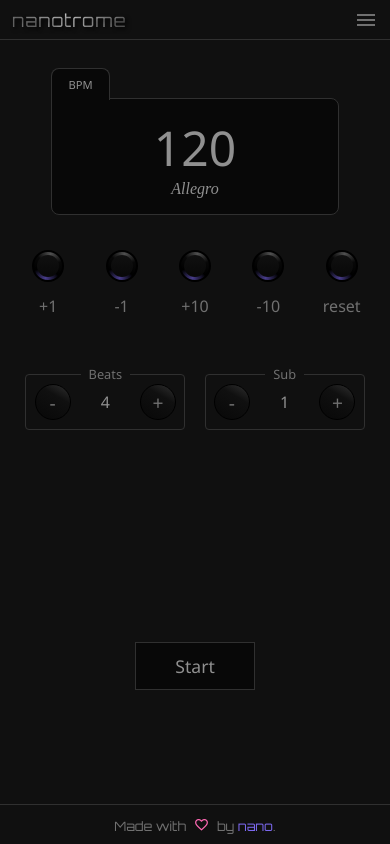
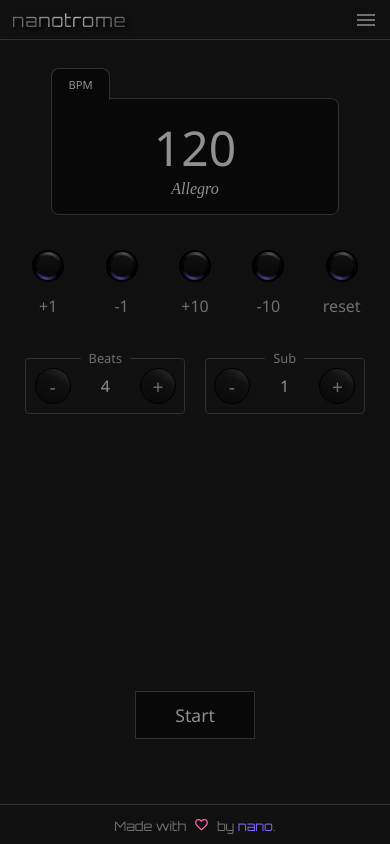
Before and after one commit to mec-nyan/nanotrome, a Preact app: page / in a window 390 px wide. Built offline with nearby package versions, Linux system fonts and the light colour scheme; a web font is replaced by a local one.

Commit message:
Some fixes:
- Dont show subdivision display when there are no subdivisions.
- Adjustments on the responsive layout for small screen sizes and tablets.

```diff
--- a/src/app.css
+++ b/src/app.css
@@ -20,3 +20,9 @@
     grid-template-rows: 60px 1fr 60px;
   }
 }
+
+@media (orientation: landscape) and (max-height: 375px) {
+  .app {
+    grid-template-rows: 40px 1fr 0px;
+  }
+}
--- a/src/components/beatsConfig.css
+++ b/src/components/beatsConfig.css
@@ -1,5 +1,6 @@
 .beat-config-container {
   width: 100%;
+  height: 100%;
   display: flex;
   justify-content: center;
   align-items: center;
@@ -8,7 +9,11 @@
 
 .beat-config {
   width: 100%;
+  height: 100%;
+  width: 100%;
   display: grid;
   grid-template-columns: 1fr 1fr;
+  justify-items: flex-start;
+  /* border: 1px solid red; */
   /* gap: 8px; */
 }
--- a/src/components/beatsDisplay.css
+++ b/src/components/beatsDisplay.css
@@ -1,17 +1,21 @@
 .beat-outer-container {
   width: 100%;
-  /* margin-top: 32px; */
-  padding: 0px 24px 12px;
+  height: 100%;
+  padding: 0 1rem;
+  display: flex;
+  flex-direction: column;
+  justify-content: space-between;
   /* border: 1px solid yellow; */
 }
 
 .beat-line {
   width: 100%;
-  height: 5rem;
+  /* height: 5rem; */
   display: flex;
   flex-direction: row;
   justify-content: space-between;
   align-items: center;
+  /* margin-bottom: 1.5rem; */
   /* border: 1px solid red; */
 }
 
@@ -26,6 +30,7 @@
 }
 
 .beat-label {
+  margin-bottom: 1rem;
   font-family: 'Noto Sans', sans-serif;
   font-size: 1rem;
   text-align: center;
@@ -53,7 +58,7 @@
   height: 1rem;
   border-radius: 50%;
   background-color: var(--bg-secondary);
-  margin-top: 16px;
+  /* margin-top: 16px; */
 }
 
 .beat-indicator.active {
@@ -73,19 +78,21 @@
 
 .subdivision-display {
   width: 100%;
-  height: 1.2rem;
-  margin-top: 8px;
-  padding: 0 0.3rem;
+  height: 0.6rem;
+  /* margin: 8px 0; */
+  /* padding: 0 0.3rem; */
   display: flex;
   flex-direction: row;
-  justify-content: space-between;
-  align-items: flex-end;
+  justify-content: space-around;
+  align-items: center;
   /* border: 1px solid green; */
 }
 
 .subdivision-line {
-  height: 50%;
-  width: 3px;
+  height: 100%;
+  aspect-ratio: 1;
+  /* border-radius: 50%; */
+  /* width: 3px; */
   background-color: var(--bg-secondary);
   transition: background-color 0.4s ease-out;
 }
--- a/src/components/beatsDisplay.tsx
+++ b/src/components/beatsDisplay.tsx
@@ -72,7 +72,9 @@ export default function BeatsDisplay({
         {running && lights}
       </div>
 
-      <div className='subdivision-display'>{running && lines}</div>
+      <div className='subdivision-display'>
+        {subdivisions > beats && running && lines}
+      </div>
     </div>
   )
 }
--- a/src/components/beatsSelector.css
+++ b/src/components/beatsSelector.css
@@ -1,9 +1,10 @@
 .selector-outer-container {
   width: 100%;
-  margin-top: 1rem;
+  /* margin-top: 1rem; */
   overflow: hidden;
   display: flex;
   justify-content: center;
+  align-items: flex-start;
   position: relative;
   /* border: 1px solid chocolate; */
 }
--- a/src/components/display.css
+++ b/src/components/display.css
@@ -1,4 +1,5 @@
 .display-outer-container {
+  position: relative;
   width: 100%;
   display: flex;
   flex-direction: column;
@@ -51,3 +52,21 @@
   font-style: italic;
   font-size: 1rem;
 }
+
+@media (orientation: landscape) and (max-height: 375px) {
+  .display-tag {
+    padding: 4px 12px;
+    border: none;
+    background: none;
+    position: absolute;
+  }
+
+  .display-inner-container {
+    width: 100%;
+  }
+
+  .display {
+    padding: 0.5rem;
+    border-radius: 8px;
+  }
+}
--- a/src/components/footer.css
+++ b/src/components/footer.css
@@ -25,3 +25,18 @@ footer {
   color: mediumslateblue;
   font: inherit;
 }
+
+/* NOTE: For very small displays, show the message on the top (bar).
+   Maybe we can do this always (it looks good) when the app is in landscape mode. */
+@media (orientation: landscape) and (max-height: 375px) {
+  footer {
+    height: 40px;
+    width: fit-content;
+    position: fixed;
+    top: 0;
+    right: 60px;
+    font-style: italic;
+    border: none;
+    /* display: none; */
+  }
+}
--- a/src/components/metronome.css
+++ b/src/components/metronome.css
@@ -48,8 +48,10 @@
     height: 100%;
     width: 100%;
     display: flex;
+    padding-top: 1rem;
     flex-direction: column;
-    justify-content: space-evenly;
+    justify-content: flex-end;
     align-items: stretch;
+    /* background-color: red; */
   }
 }
--- a/src/components/startStopButton.css
+++ b/src/components/startStopButton.css
@@ -1,5 +1,6 @@
 .start-stop-container {
   width: 100%;
+  height: 100%;
   display: flex;
   flex-direction: column;
   justify-content: center;
```
